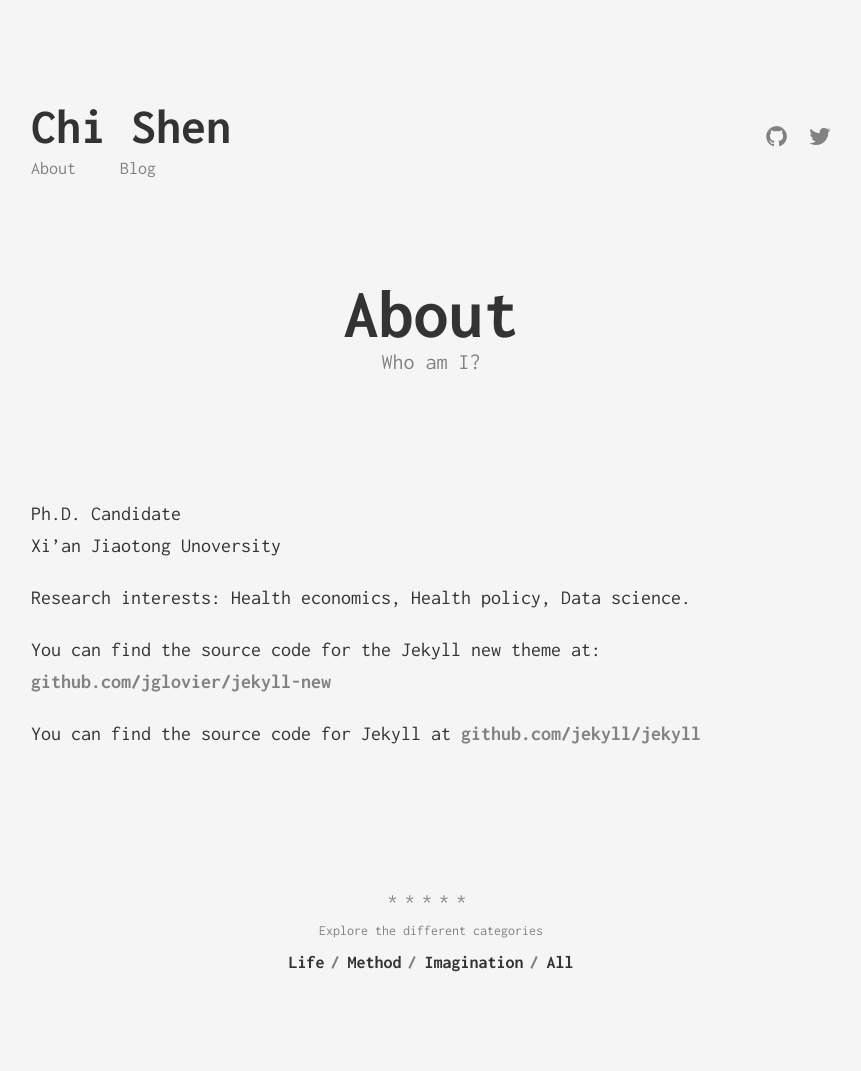
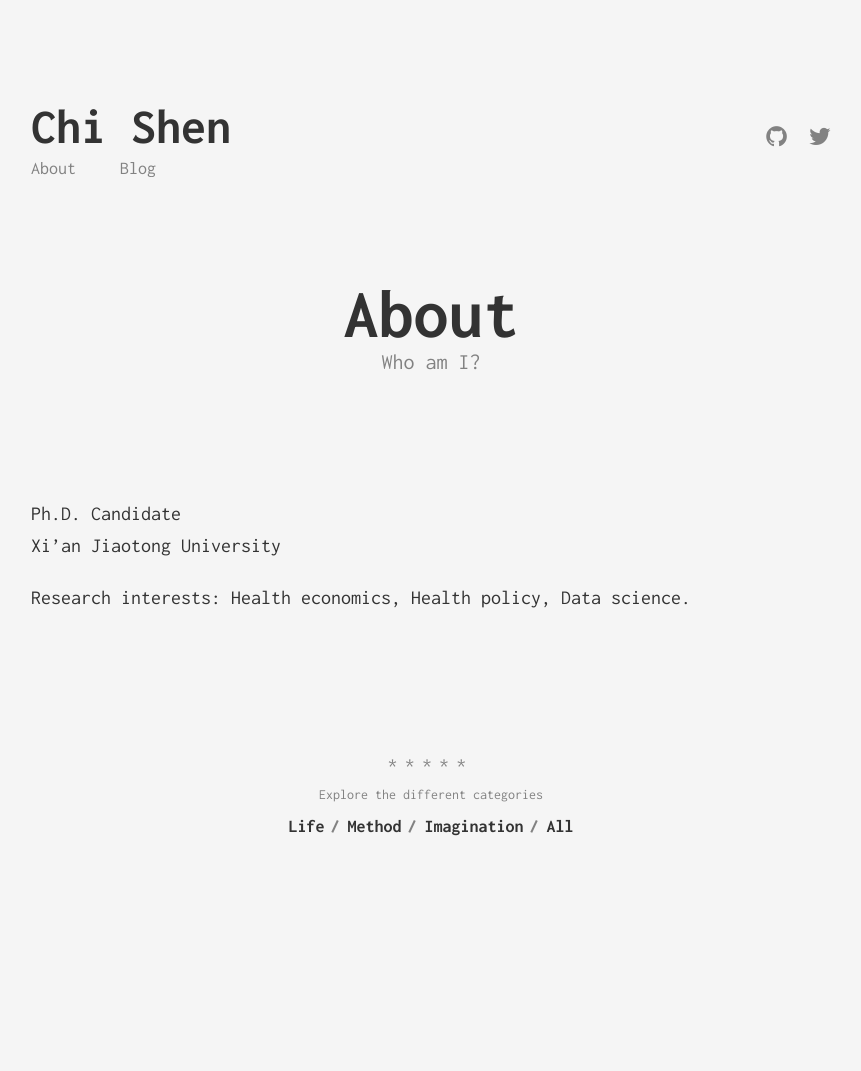
Before and after one commit to shumchi/shumchi.github.io, a Jekyll site: the page built from about.md, in a window 1280 px wide. Shown: the whole page, without its empty margins (209-1070 px from the left). Built offline with Jekyll 4.4.1, drawn with Linux system fonts in a browser that asks for light colours; after the commit the page ends 935 px from its top, so only the background shows below that.

Commit message:
Update about.md

```diff
--- a/about.md
+++ b/about.md
@@ -6,10 +6,6 @@ permalink: /about/
 ---
 
 Ph.D. Candidate
-Xi'an Jiaotong Unoversity
+Xi'an Jiaotong University
 
 Research interests: Health economics, Health policy, Data science.
-
-You can find the source code for the Jekyll new theme at: [github.com/jglovier/jekyll-new](https://github.com/jglovier/jekyll-new)
-
-You can find the source code for Jekyll at [github.com/jekyll/jekyll](https://github.com/jekyll/jekyll)
```
